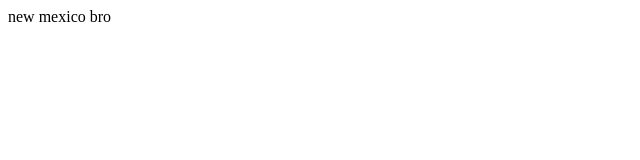
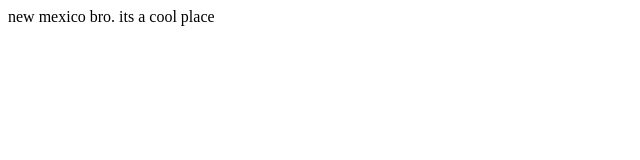
Before and after one commit to thirstygoldfish/newmexico, a plain HTML site: page index.html in a window 1280 px wide. Shown: the whole page, without its empty margins (0-640 px from the left). Drawn offline with Linux system fonts and the light colour scheme.

Commit message:
Update index.html

```diff
--- a/index.html
+++ b/index.html
@@ -5,7 +5,7 @@
    </head>
 
    <body>
-      new mexico bro
+      new mexico bro. its a cool place
    </body>
 	<script type="text/javascript" defer="defer" src="//script.opentracker.net/?site=thirstygoldfish.github.io"></script>
 </html>
```
